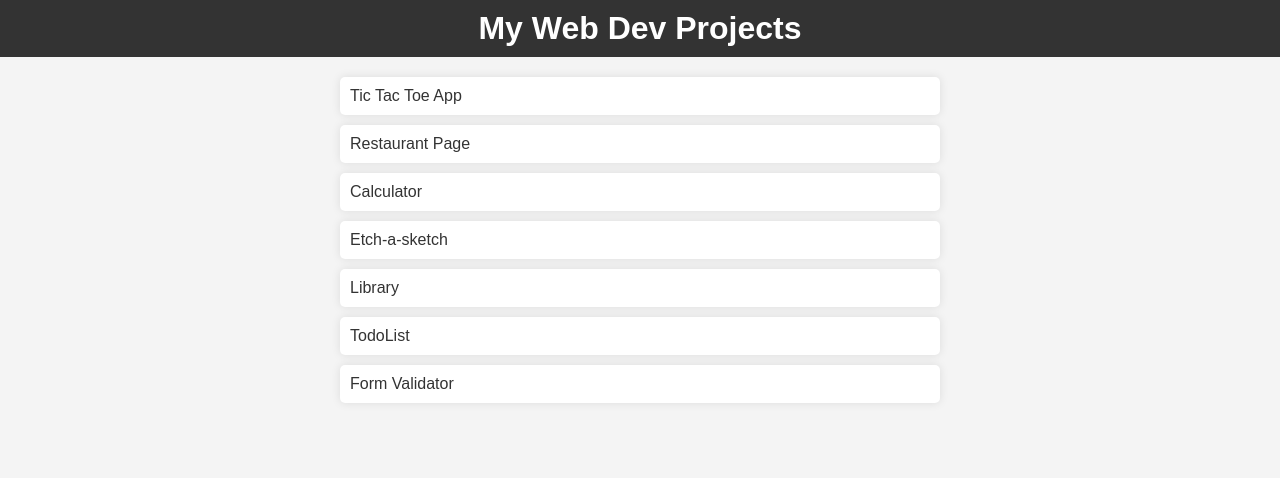
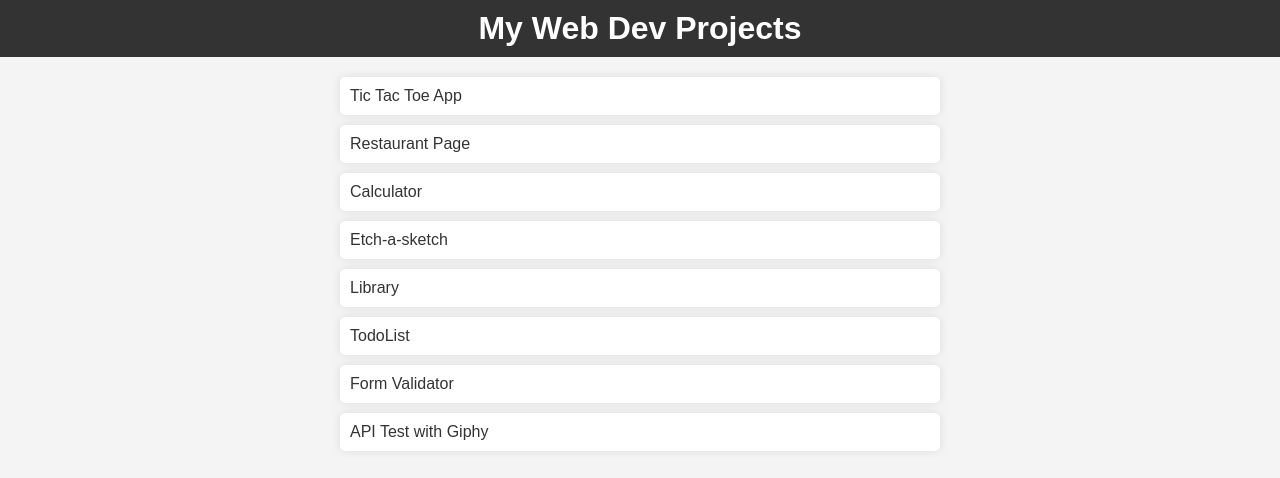
Before and after one commit to Drauboss/Odin-Project, a plain HTML site: page index.html in a window 1280 px wide. Drawn offline with Linux system fonts and the light colour scheme.

Commit message:
Add API Test with Giphy link

```diff
--- a/index.html
+++ b/index.html
@@ -15,6 +15,7 @@
       <li><a href="Library/index.html">Library</a></li>
       <li><a href="TodoList/dist/index.html">TodoList</a></li>
       <li><a href="Validator/index.html">Form Validator</a></li>
+      <li><a href="API/index.html">API Test with Giphy</a></li>
 
       <!-- Add more links for each web app -->
     </ul>
```
